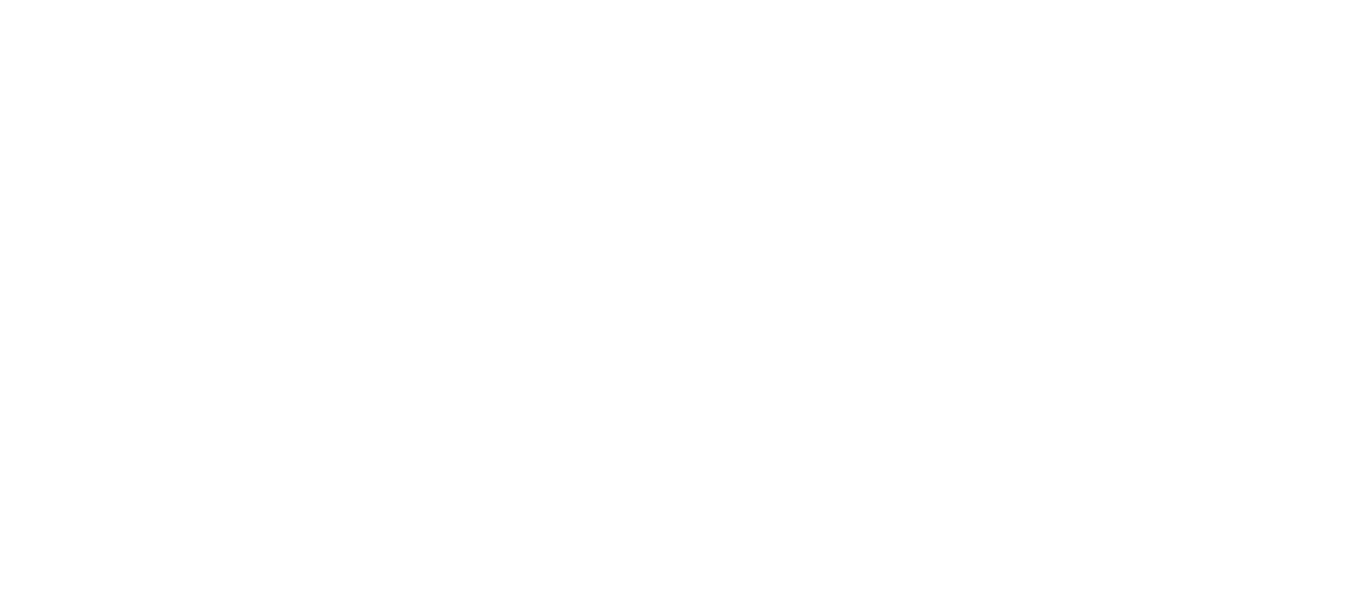
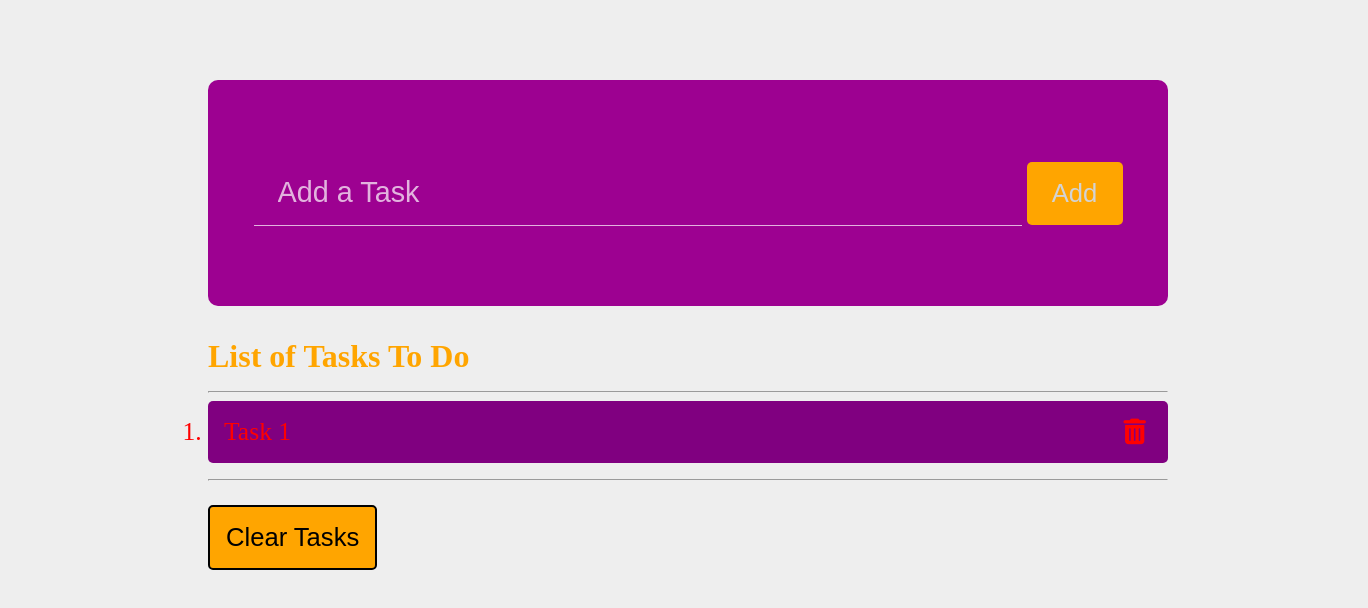
Before and after one commit to ianchan3/32-To-Do-App, a plain HTML site: page index.html in a window 1280 px wide. Shown: the whole page, 1368 px wide, since content can reach past the window. Drawn offline with Linux system fonts and the light colour scheme.

Commit message:
HTML and CSS Completed

```diff
--- a/css/styles.css
+++ b/css/styles.css
@@ -0,0 +1,97 @@
+body {
+  background-color: #eee;
+}
+
+section {
+  width: 100%;
+  padding: 0 3rem;
+}
+
+.container {
+  max-width: 60rem;
+  margin: 5rem auto;
+}
+
+.add-item {
+  background-color: #9d0191;
+  padding: 5rem 0;
+  margin: 2rem auto;
+  border-radius: 10px;
+}
+
+.add-item form {
+  display: flex;
+  justify-content: center;
+  align-items: center;
+}
+
+.add-item form input {
+  padding: 1rem 1.5rem;
+  font-size: 1.8rem;
+  color: lightgray;
+  width: 75%;
+  border: none;
+  border-bottom: 1px solid rgba(255,255,255, 0.7);
+  outline: none;
+  background-color: transparent;
+  margin-right: 5px;
+}
+
+::placeholder {
+  color: rgba(255,255,255, 0.7);
+}
+
+form button {
+  width: 10%;
+  font-size: 1.6rem;
+  border: 1px solid transparent;
+  border-radius: 5px;
+  background-color: orange;
+  color: lightgray;
+  padding: 1rem;
+}
+
+ol {
+  padding-inline-start: 0;
+}
+
+ol h2 {
+  font-size: 2rem;
+  color: orange;
+  margin-bottom: 1rem;
+}
+
+ol li {
+  font-size: 1.6rem;
+  margin: 5px 0;
+  background-color: lightgray;
+  border-radius: 5px;
+  padding: 1rem;
+  position: relative;
+}
+
+ol li:nth-child(odd) {
+  background-color: purple;
+  color: red;
+}
+
+li button {
+  font-size: 1.6rem;
+  position: absolute;
+  right: 1rem;
+  top: 1rem;
+  background-color: transparent;
+  outline: none;
+  border: none;
+  color: red;
+}
+
+.clear {
+  background-color: orange;
+  border-radius: 5px;
+  padding: 1rem;
+  margin-top: 1rem;
+  outline: none;
+  border: 2px solid black;
+  font-size: 1.6rem;
+}
--- a/index.html
+++ b/index.html
@@ -4,9 +4,29 @@
   <meta charset="UTF-8">
   <meta http-equiv="X-UA-Compatible" content="IE=edge">
   <meta name="viewport" content="width=device-width, initial-scale=1.0">
+  <script src="https://kit.fontawesome.com/1935d064dd.js" crossorigin="anonymous"></script>
+  <link rel="stylesheet" href="css/styles.css">
   <title>To Do App</title>
 </head>
 <body>
-
+  <section>
+    <div class="container">
+      <div class="add-item">
+        <form action="">
+          <input type="text" placeholder="Add a Task">
+          <button>Add</button>
+        </form>
+      </div>
+      <ol class="todo-list">
+        <h2>List of Tasks To Do</h2>
+        <hr>
+        <li>Task 1
+          <button><i class="fas fa-trash-alt"></i></button>
+        </li>
+      </ol>
+      <hr>
+      <button class="clear">Clear Tasks</button>
+    </div>
+  </section>
 </body>
 </html>
```
